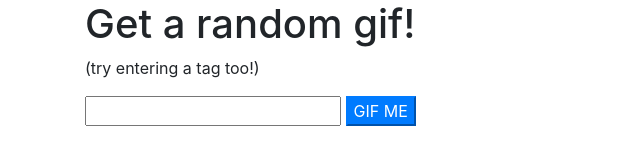
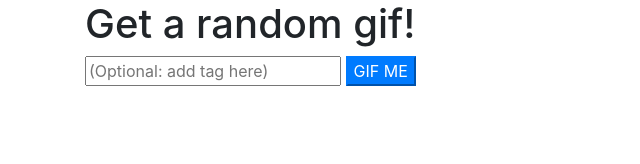
Before and after one commit to chrisdfghjkl/GifGen, a website built with webpack: page src/index.html in a window 1280 px wide. Shown: the whole page, without its empty margins (0-640 px from the left). Built offline with nearby package versions, Linux system fonts and the light colour scheme.

Commit message:
removed <p>

```diff
--- a/src/index.html
+++ b/src/index.html
@@ -6,8 +6,7 @@
 <body>
   <div class="container">
     <h1>Get a random gif!</h1>
-    <p>(try entering a tag too!)</p>
-    <input id="tag" type="text">
+    <input id="tag" type="text" placeholder="(Optional: add tag here)">
     <button class="btn-primary" id="newGif">GIF ME</button>
     <div class="showErrors"></div>
     <div class="showGif"></div>
```
